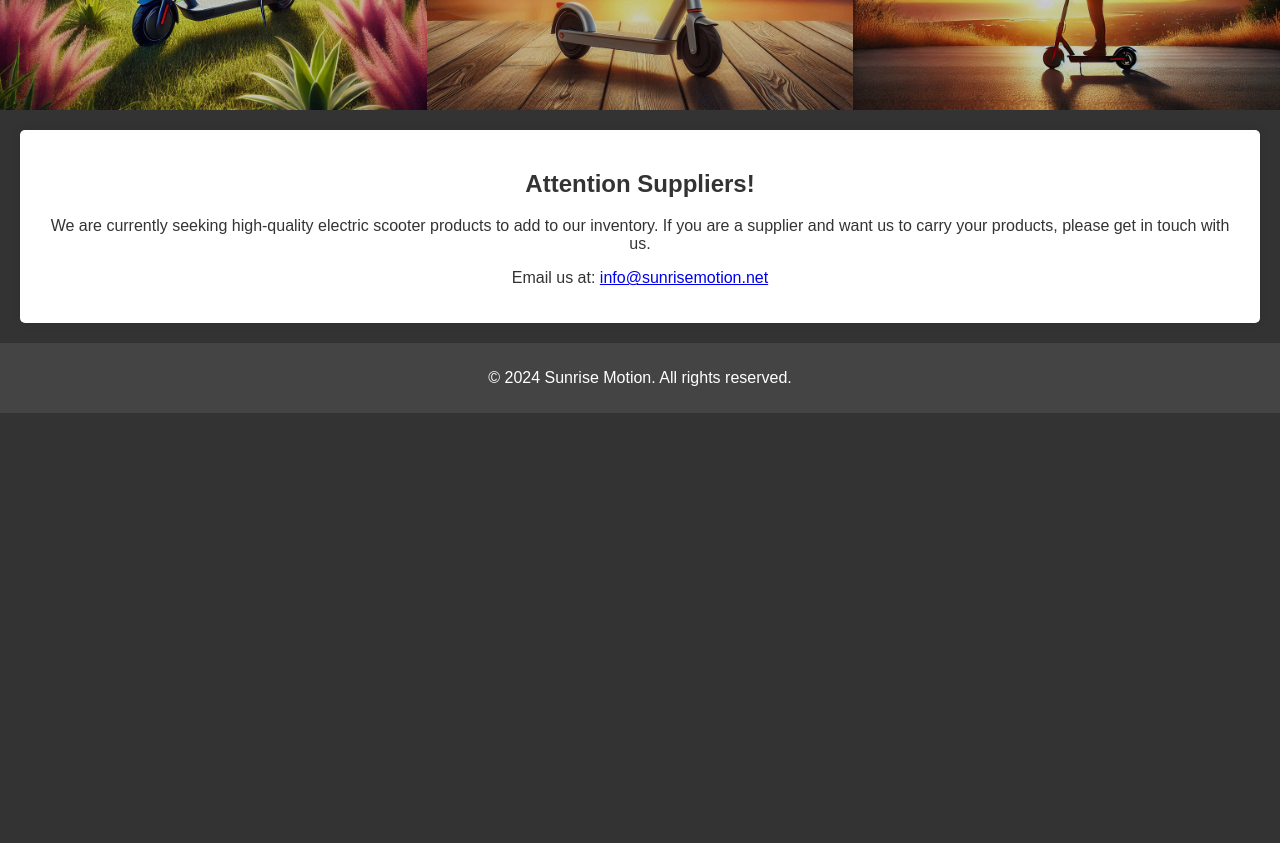
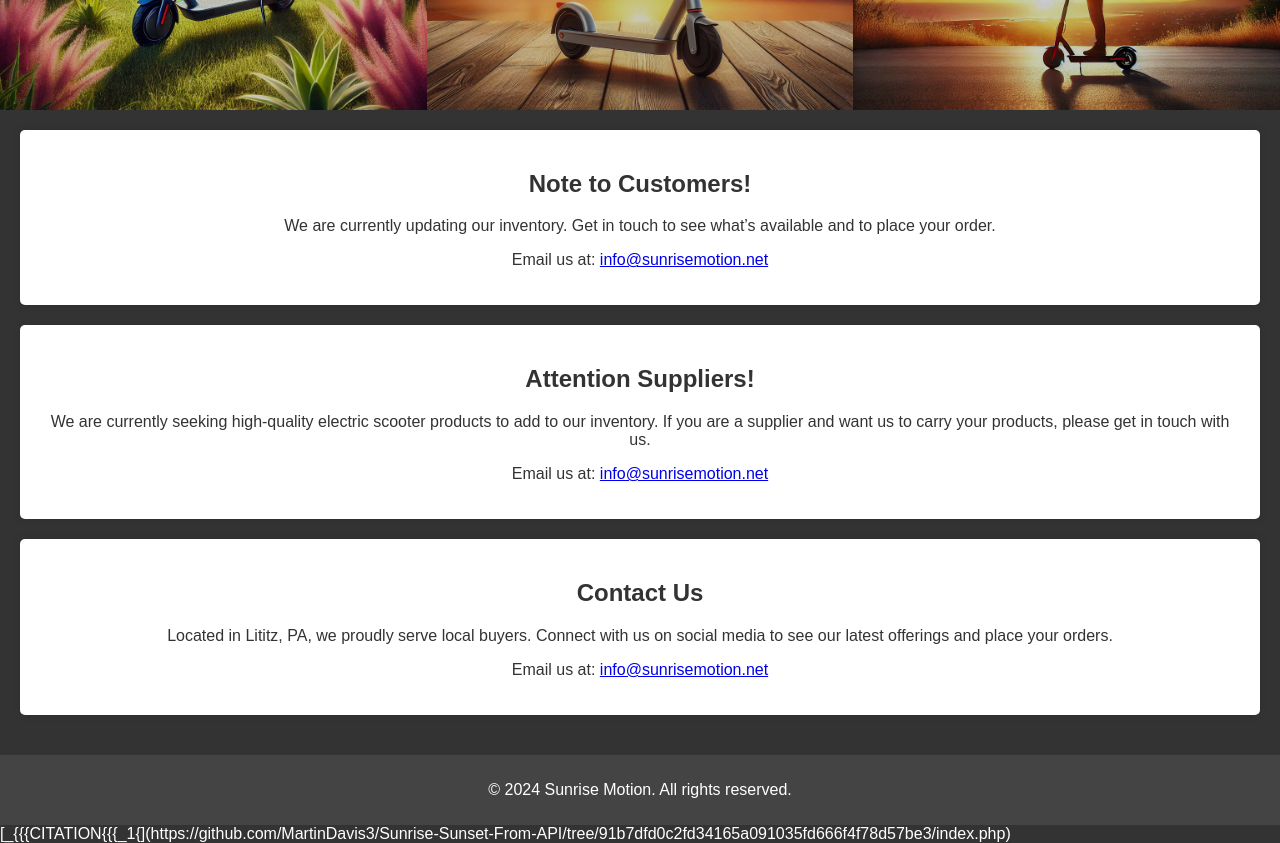
Before and after one commit to KeeganMartinVentures/TestScooterSite, a plain HTML site: page index.html in a window 1280 px wide. Shown: the part 425-1268 px from the top of the page. Before the commit the page ends 838 px from the top, so only its background shows below. Drawn offline with Linux system fonts and the light colour scheme.

Commit message:
Update index.html

```diff
--- a/index.html
+++ b/index.html
@@ -140,13 +140,14 @@
             transform: scale(1.05); /* Slightly enlarge the product card */
             box-shadow: 0 0 20px rgba(0,0,0,0.3); /* Add a larger shadow */
         }
-        .supplier-message {
+        .customer-message, .supplier-message, .contact-section {
             background: white;
             color: #333;
             padding: 20px;
             border-radius: 5px;
             box-shadow: 0 0 10px rgba(0,0,0,0.1);
             text-align: center;
+            margin-bottom: 20px;
         }
         footer {
             background: #444; /* Darker footer background */
@@ -206,9 +207,19 @@
                 </div>
             </div>
         </section>
+        <section class="customer-message">
+            <h2>Note to Customers!</h2>
+            <p>We are currently updating our inventory. Get in touch to see what’s available and to place your order.</p>
+            <p>Email us at: <a href="mailto:info@sunrisemotion.net">info@sunrisemotion.net</a></p>
+        </section>
         <section class="supplier-message">
             <h2>Attention Suppliers!</h2>
             <p>We are currently seeking high-quality electric scooter products to add to our inventory. If you are a supplier and want us to carry your products, please get in touch with us.</p>
+            <p>Email us at: <a href="mailto:info@sunrisemotion.net">info@sunrisemotion.net</a></p>
+        </section>
+        <section class="contact-section">
+            <h2>Contact Us</h2>
+            <p>Located in Lititz, PA, we proudly serve local buyers. Connect with us on social media to see our latest offerings and place your orders.</p>
             <p>Email us at: <a href="mailto:info@sunrisemotion.net">info@sunrisemotion.net</a></p>
         </section>
     </div>
@@ -217,3 +228,4 @@
     </footer>
 </body>
 </html>
+[_{{{CITATION{{{_1{](https://github.com/MartinDavis3/Sunrise-Sunset-From-API/tree/91b7dfd0c2fd34165a091035fd666f4f78d57be3/index.php)
```
